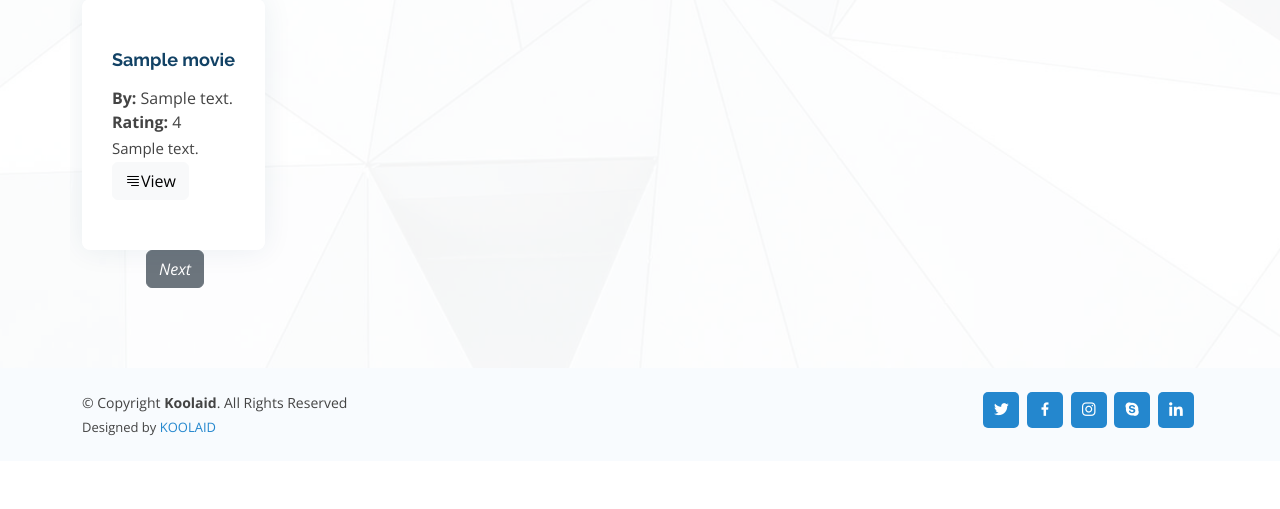
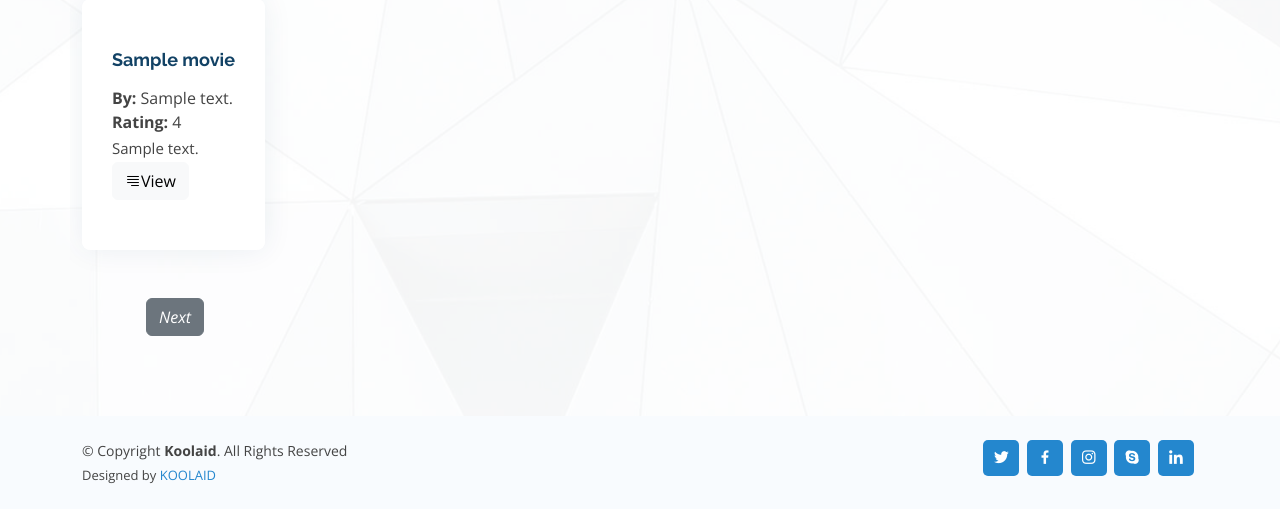
Before and after one commit to amanpreetbatra/moviereview-cassandra, a Flask app: template templates/reviewblock.html in a window 1280 px wide. Shown: the part 502-1011 px from the top of the page. Before the commit the page ends 938 px from the top, so only its background shows below. Run offline with Flask 2, Linux system fonts and the light colour scheme; the template is opened without the code that fills it: most values are stand-ins (such as "Sample title", 1, 10 or a date in 2020); some libraries are stand-ins or nearby versions.

Commit message:
html changes

```diff
--- a/templates/reviewblock.html
+++ b/templates/reviewblock.html
@@ -2,7 +2,7 @@
 {% block content %}
 {% for item in data.0 %}
 
-<div id = "{{ item.review_id }}" class="col-md-6 col-lg-3 d-flex align-items-stretch mb-5 mb-lg-0" data-aos="zoom-in" data-aos-delay="200">
+<div id = "{{ item.review_id }}" class="col-md-6 col-lg-3 d-flex align-items-stretch mb-5 " data-aos="zoom-in" data-aos-delay="200">
           <div class="icon-box">
               <div name = "next_page_state" class="hidden" style="display: none">{{ data.next_page_state }}</div>
               <div class="hidden" style="display: none">{{ item.review_id }}</div>
```
